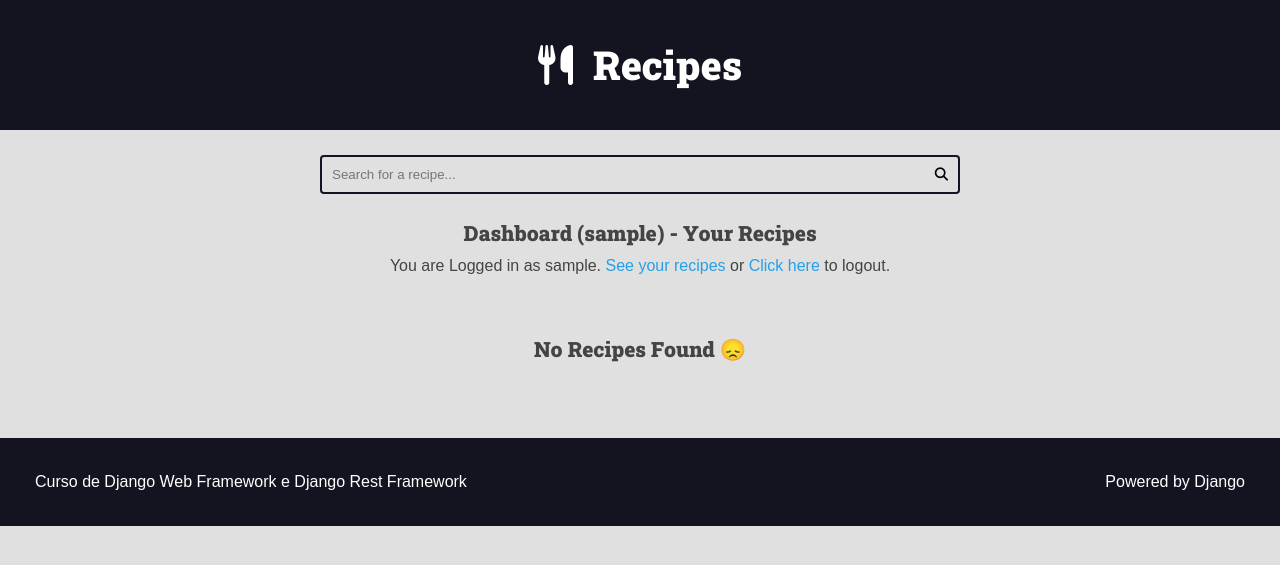
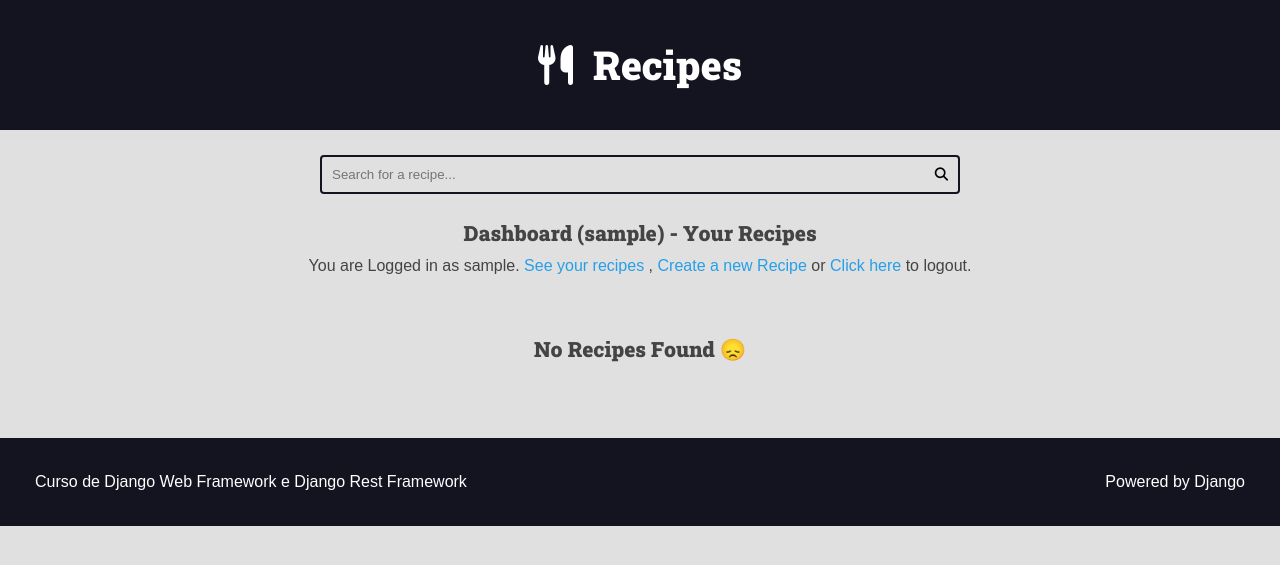
Before and after one commit to bryanoliveira11/Curso-Django-Web, a Django app: page /authors/dashboard/ in a window 1280 px wide. Shown: the top 565 px of the page. Run offline with Django 4.2, Linux system fonts and the light colour scheme; the visitor is signed in with stand-in values (Sample User, id 1); data that the repository does not hold is empty.

Commit message:
recipe creation form and validations

```diff
--- a/authors/templates/authors/pages/dashboard_recipe.html
+++ b/authors/templates/authors/pages/dashboard_recipe.html
@@ -3,7 +3,7 @@
 
 {% block content %}
     <div class="main-content center container">
-        <h3 class="form-tag">Dashboard Recipe Edit</h3>
+        <h3 class="form-tag">{{form_title}}</h3>
         {% include "authors/partials/login_message.html" %}
         {% include "global/partials/messages.html" %}
         <div class="left">
--- a/authors/templates/authors/partials/login_message.html
+++ b/authors/templates/authors/partials/login_message.html
@@ -3,7 +3,14 @@
 <div class="login-message center">
   You are Logged in as
   {{ request.user.username }}.
-  <a href="{% url 'authors:dashboard' %}" class="plaintext-button" type="submit"> See your recipes </a> or
+  <a href="{% url 'authors:dashboard' %}" class="plaintext-button" type="submit">
+     See your recipes
+  </a> ,
+
+  <a href="{% url 'authors:dashboard_recipe_new' %}" class="plaintext-button">
+    Create a new Recipe
+  </a>
+  or
   <form class="inline-form" action="{% url 'authors:logout' %}" method="POST">
     {% csrf_token %}
     <input type="hidden" name="username" value="{{ request.user.username }}">
--- a/authors/urls.py
+++ b/authors/urls.py
@@ -13,5 +13,10 @@ urlpatterns = [
     path('dashboard/', views.dashboard, name='dashboard'),
     path('dashboard/recipe/<int:id>/edit/',
          views.dashboard_recipe_edit,
-         name='dashboard_recipe_edit'),
+         name='dashboard_recipe_edit'
+         ),
+    path('dashboard/recipe/new/',
+         views.dashboard_recipe_new,
+         name='dashboard_recipe_new'
+         ),
 ]
--- a/authors/views.py
+++ b/authors/views.py
@@ -101,6 +101,8 @@ def dashboard(request):
 
     page_obj, pagination_range = make_pagination(request, recipes, per_page=4)
 
+    print(page_obj, pagination_range)
+
     return render(request, 'authors/pages/dashboard.html', context={
         'recipes': page_obj,
         'title': 'Dashboard',
@@ -138,4 +140,31 @@ def dashboard_recipe_edit(request, id):
         'recipes': recipe,
         'form': form,
         'title': f'{recipe.title} - Edit',
+        'form_title': f'Recipe Edit - {recipe.title}',
     })
+
+
+@login_required(login_url='authors:login', redirect_field_name='next')
+def dashboard_recipe_new(request):
+    form = AuthorRecipeForm(
+        data=request.POST or None,
+        files=request.FILES or None,
+    )
+
+    if form.is_valid():
+        # valid form to save
+        recipe: Recipe = form.save(commit=False)
+        recipe.author = request.user
+        recipe.preparation_steps_is_html = False
+        recipe.is_published = False
+        recipe.save()
+        messages.success(request, 'Recipe Saved Successfully !')
+
+        return redirect(reverse('authors:dashboard_recipe_edit', args=(recipe.pk,)))
+
+    return render(request, 'authors/pages/dashboard_recipe.html', context={
+        'form': form,
+        'form_action': reverse('authors:dashboard_recipe_new'),
+        'title': 'Create Your Recipe',
+        'form_title': 'Create Your Recipe',
+    })
--- a/base_static/global/css/style.css
+++ b/base_static/global/css/style.css
@@ -22,7 +22,9 @@
   --color-success-dark: #4a9c5d;
   --color-alert-dark: #927f40;
   --color-warning-dark: #927f40;
+  --color-error-dark-transparent: #da525d6b;
   --color-error-dark: #da525d;
+  --color-error-dark-hover: #7a3036;
 
   --color-gray-0: #f9f9f9;
   --color-gray-1: #e0e0e0;
--- a/utils/django_filters.py
+++ b/utils/django_filters.py
@@ -2,7 +2,7 @@ from django.utils.text import Truncator
 
 
 def description_text(description):
-    return Truncator(description).chars(62)
+    return Truncator(description).chars(57)
 
 
 def description_text_home(description):
```
Also changed, not shown: other parts of base_static/global/css/style.css (+43 -17 lines), authors/forms/recipe_form.py (+56 -0 lines), authors/templates/authors/partials/user_recipes.html (+6 -16 lines), recipes/models.py (+11 -0 lines), utils/strings.py (added, +7 -0 lines).
